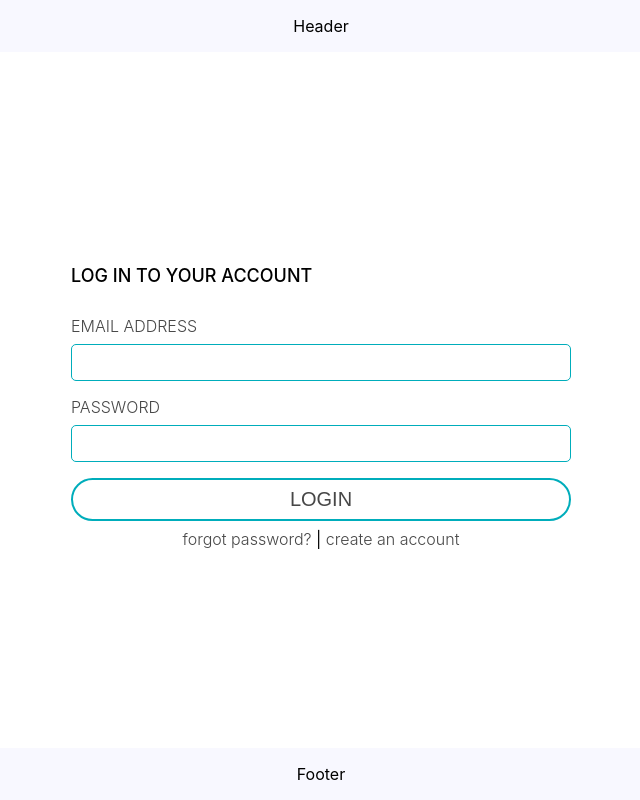
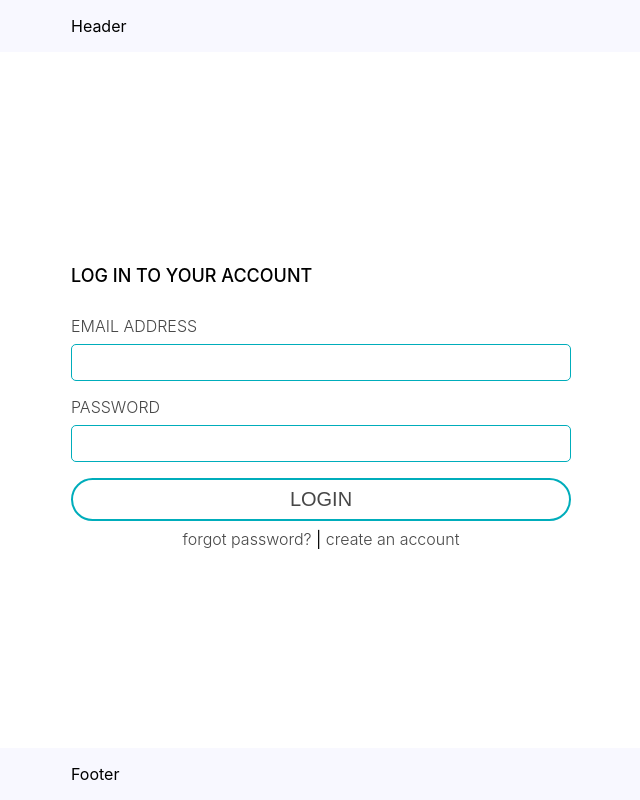
Before and after one commit to ivarden/temp, a React (Create React App) app: page / in a window 1280 px wide. Shown: the whole page, without its empty margins (319-959 px from the left). Built offline with nearby package versions, Linux system fonts and the light colour scheme.

Commit message:
changed css styles

```diff
--- a/src/App.css
+++ b/src/App.css
@@ -18,9 +18,15 @@
   background-color: white;
 }
 
+.container {
+  width: 60%;
+  max-width: 500px;
+}
 .form-container {
-  width: 500px;
+  width: 100%;
 }
+
+/* @media only screen and (max-width: 600px) {} */
 
 h1 {
   font-size: 1.125rem;
@@ -29,7 +35,8 @@ h1 {
   margin-bottom: 1.875rem;
 }
 
-.form-buttom-text, .form-buttom-text a {
+.form-buttom-text,
+.form-buttom-text a {
   font-size: 1.25rem;
   font-weight: 300;
   color: #212529;
@@ -56,7 +63,6 @@ select {
   padding: 10px;
   color: rgba(0, 0, 0, 60%);
   margin-bottom: 1rem;
-  width: 100%;
   outline: none;
 }
 
```
